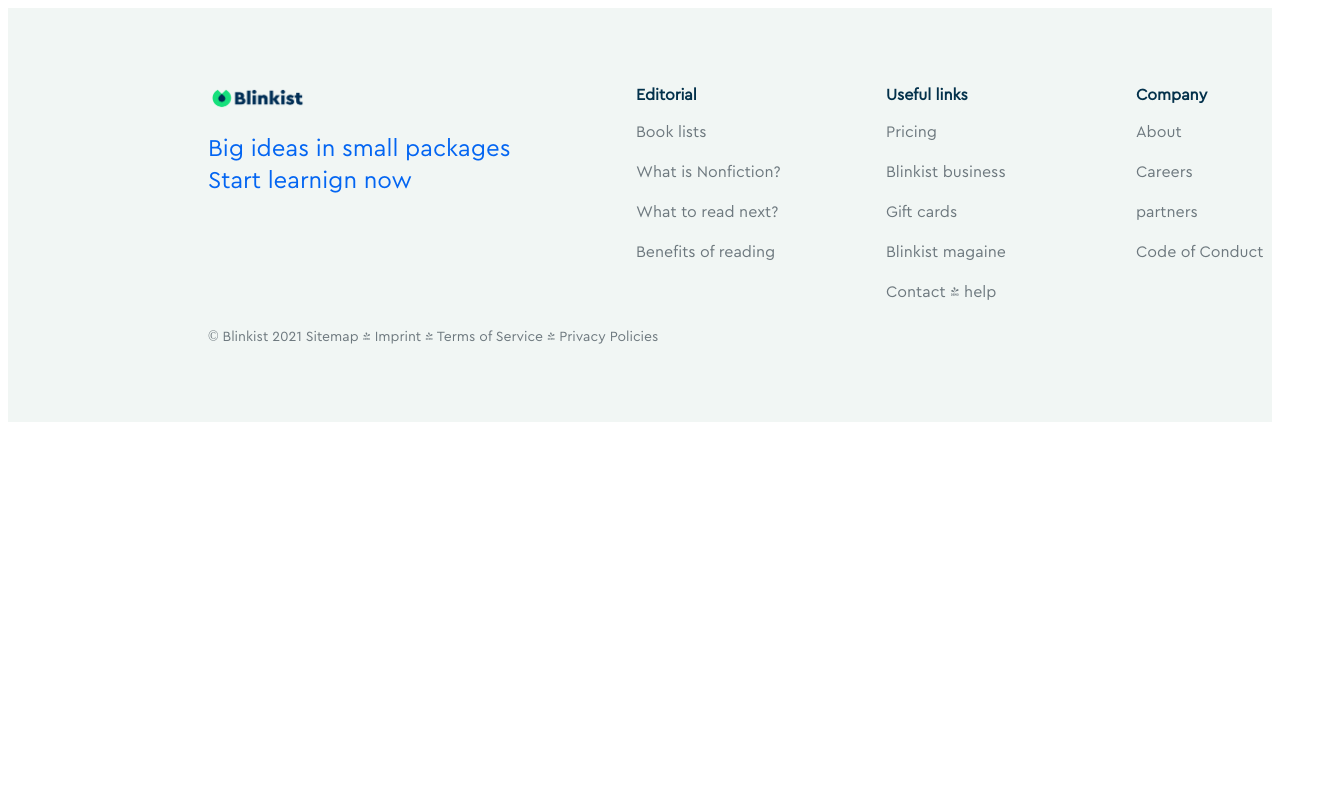
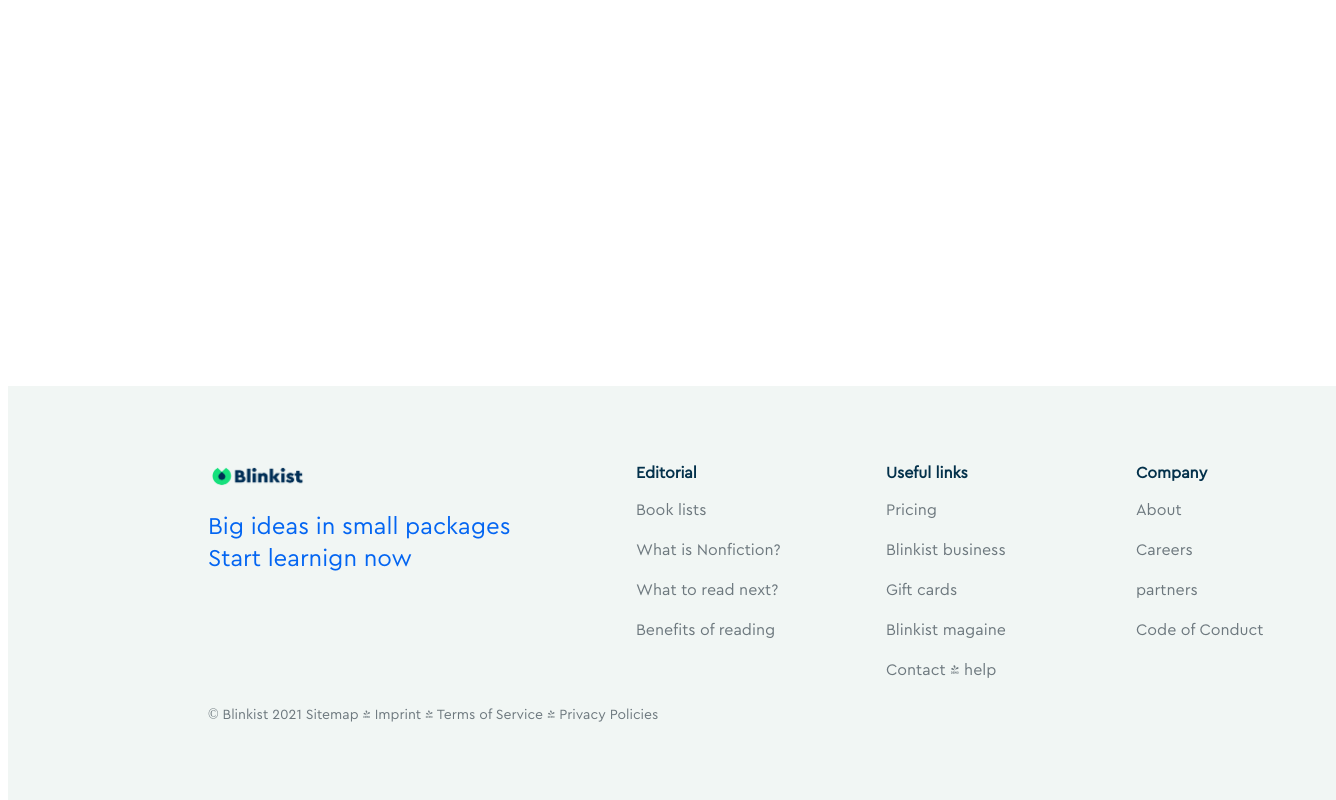
Before and after one commit to arifa11111/Angular_Blinkist, an Angular app: page / in a window 1280 px wide. Shown: the whole page, 1336 px wide, since content can reach past the window. Built offline with nearby package versions, Linux system fonts and the light colour scheme.

Commit message:
added position

```diff
--- a/src/app/footer/footer.component.css
+++ b/src/app/footer/footer.component.css
@@ -7,8 +7,10 @@
   align-items: flex-start;
   padding: 20px 24px 24px 200px;
   gap: 48px;
-  width: auto;
+  width: 100%;
   height: 370px;
+  position: fixed;
+  bottom: 0;
 }
 .innerfoot{
   display: flex;
```
